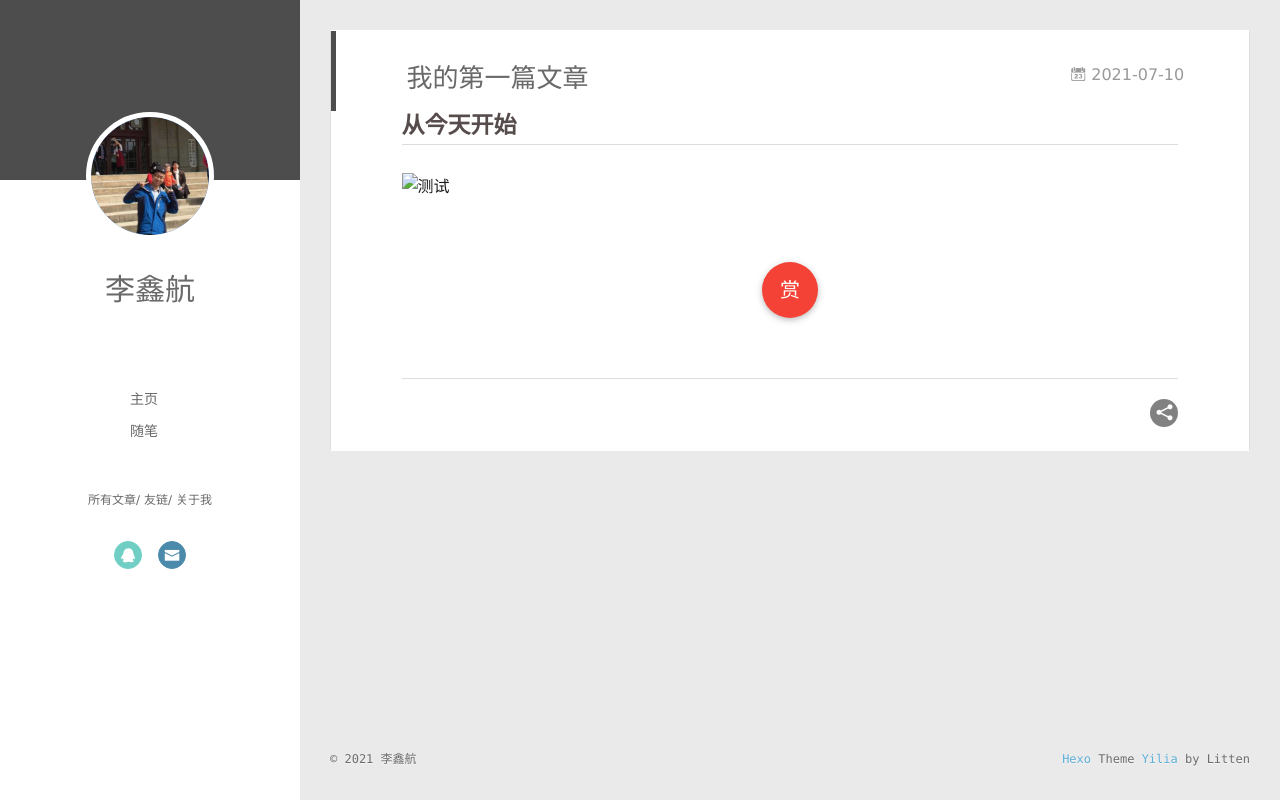
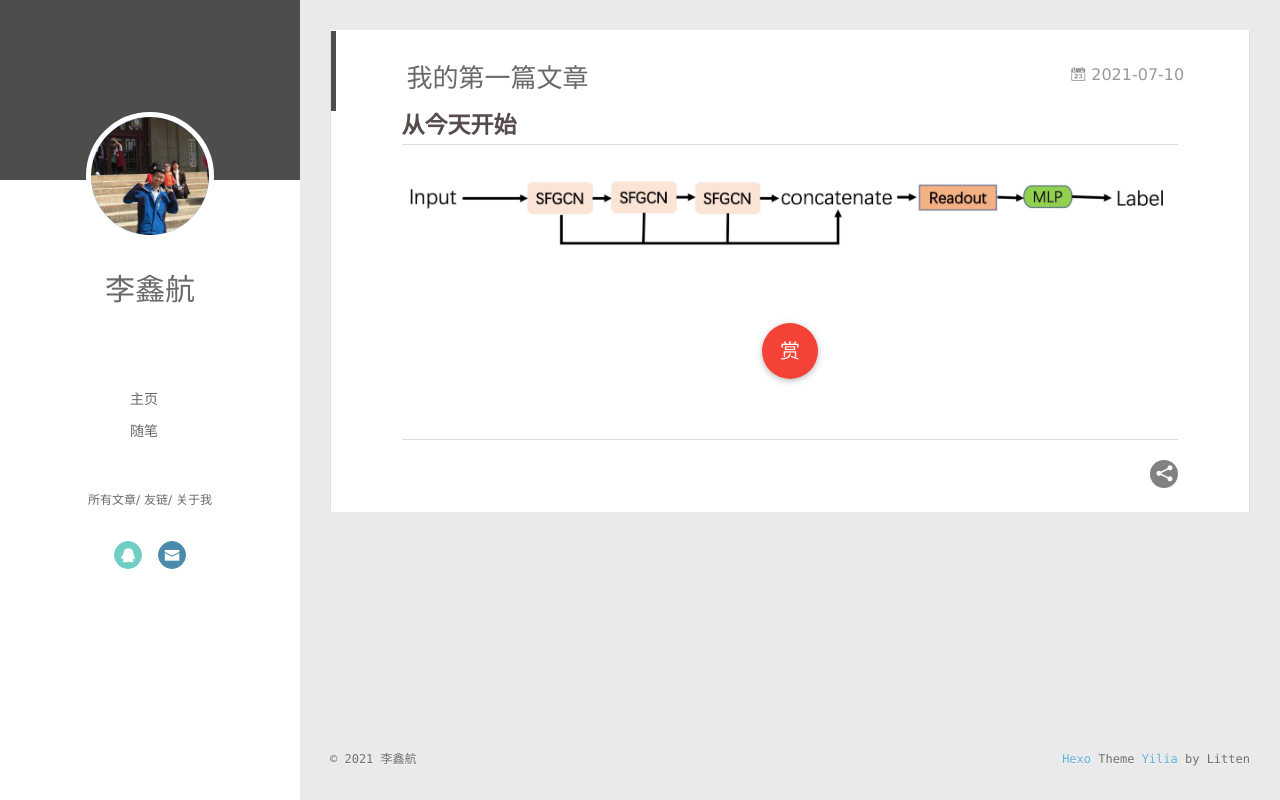
Before and after one commit to lxhplus/lxhplus.github.io, a plain HTML site: page 2021/07/10/我的第一篇文章/index.html in a window 1280 px wide. Drawn offline with Linux system fonts and the light colour scheme; no server answers.

Commit message:
Site updated: 2021-07-12 17:11:14

```diff
--- a/2021/07/10/我的第一篇文章/index.html
+++ b/2021/07/10/我的第一篇文章/index.html
@@ -15,12 +15,12 @@
 <meta property="og:site_name" content="Once More">
 <meta property="og:description" content="从今天开始">
 <meta property="og:locale" content="zh_CN">
-<meta property="og:image" content="http://example.com/2021/07/10/%E6%88%91%E7%9A%84%E7%AC%AC%E4%B8%80%E7%AF%87%E6%96%87%E7%AB%A0/media/WX20210629-134456@2x.png">
+<meta property="og:image" content="http://example.com/assets/2.png">
 <meta property="article:published_time" content="2021-07-10T14:03:00.000Z">
-<meta property="article:modified_time" content="2021-07-12T08:02:20.563Z">
+<meta property="article:modified_time" content="2021-07-12T09:08:51.697Z">
 <meta property="article:author" content="李鑫航">
 <meta name="twitter:card" content="summary">
-<meta name="twitter:image" content="http://example.com/2021/07/10/%E6%88%91%E7%9A%84%E7%AC%AC%E4%B8%80%E7%AF%87%E6%96%87%E7%AB%A0/media/WX20210629-134456@2x.png">
+<meta name="twitter:image" content="http://example.com/assets/2.png">
 
     <link rel="alternative" href="/atom.xml" title="Once More" type="application/atom+xml">
 
@@ -168,7 +168,7 @@
 
     <div class="article-entry" itemprop="articleBody">
 
-        <h2 id="从今天开始"><a href="#从今天开始" class="headerlink" title="从今天开始"></a>从今天开始</h2><p><img src="media/WX20210629-134456@2x.png" alt="测试"></p>
+        <h2 id="从今天开始"><a href="#从今天开始" class="headerlink" title="从今天开始"></a>从今天开始</h2><p><img src="/assets/2.png" alt="2"></p>
 
 
 
```
Also changed, not shown: index.html (+1 -1 lines).
